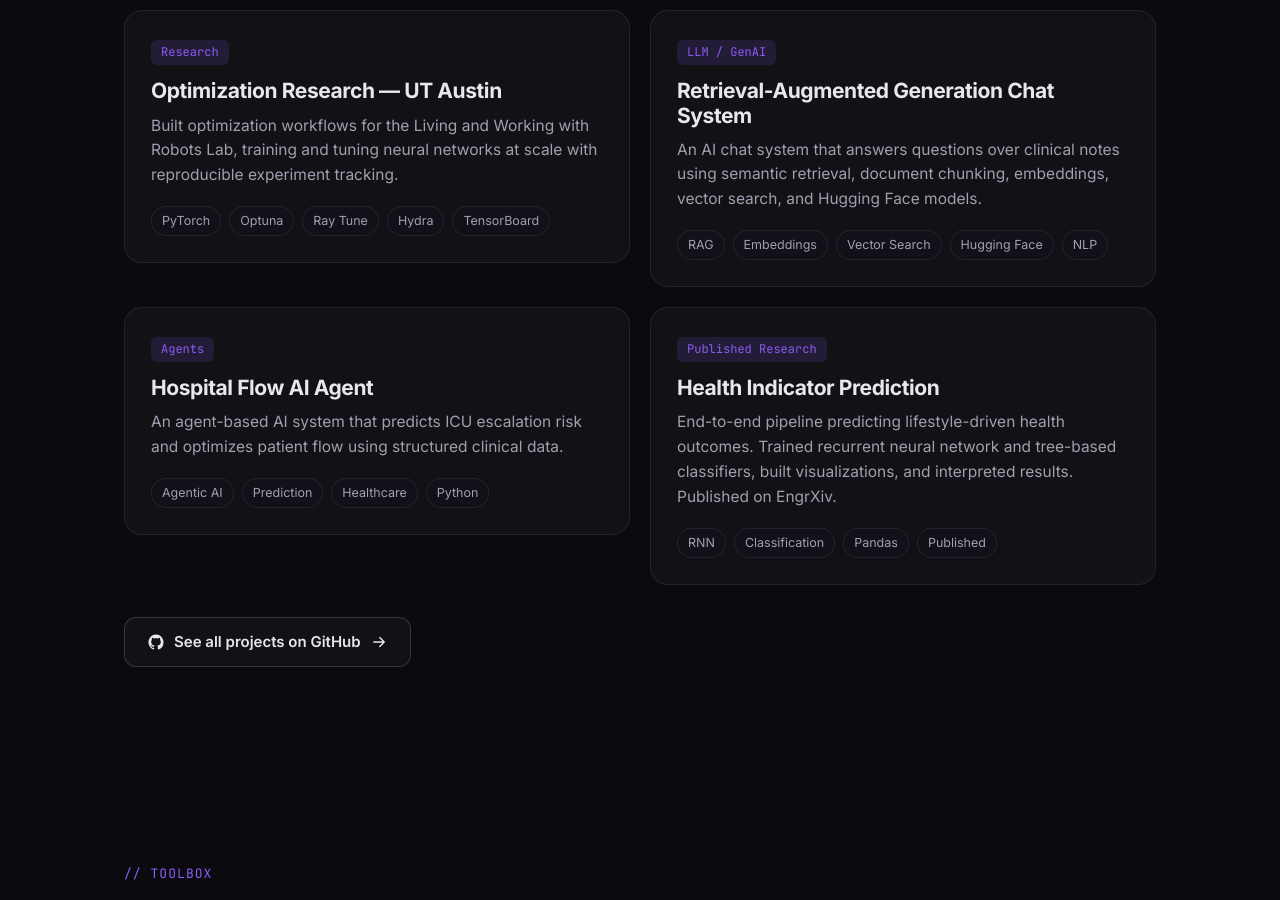
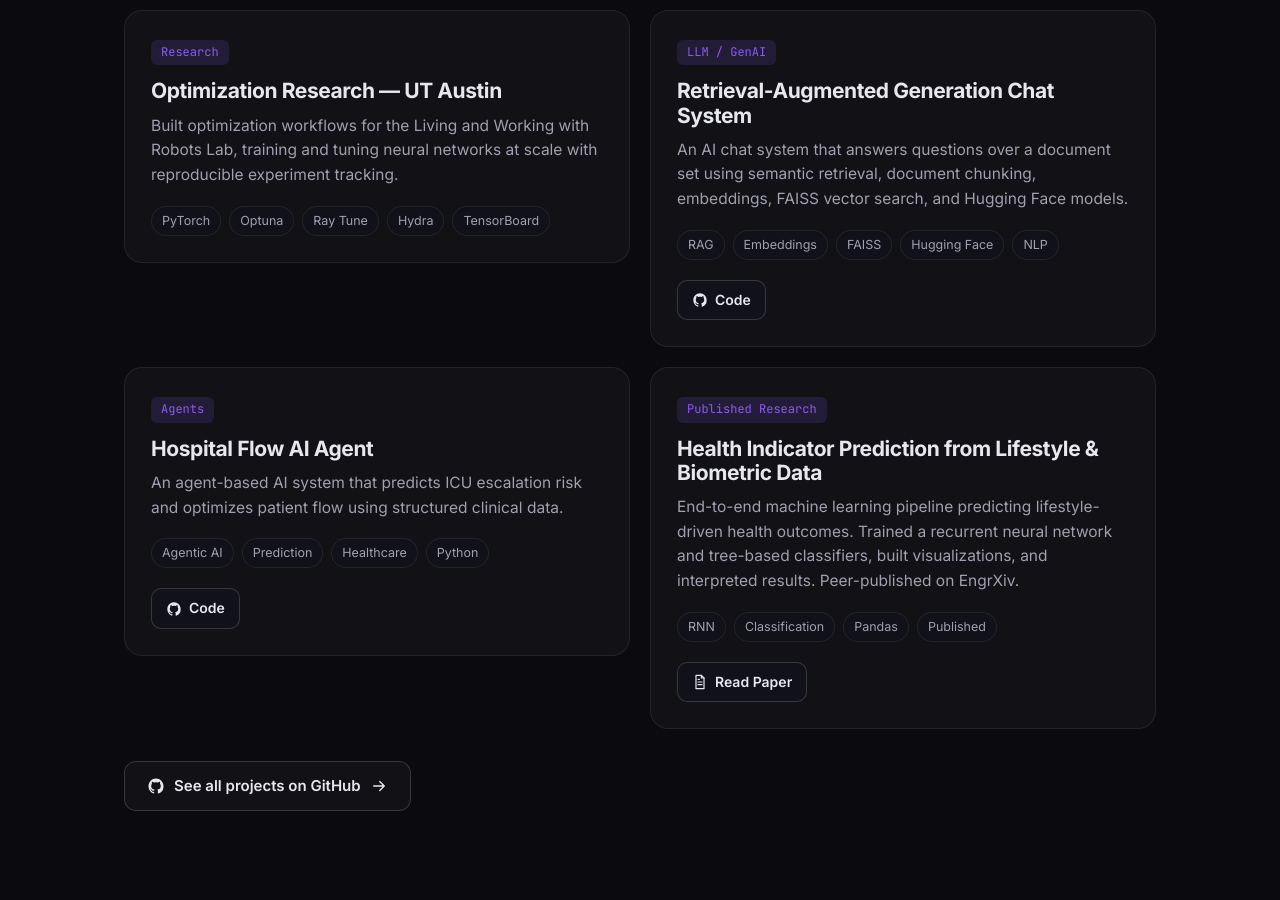
Before and after one commit to manuelapop/my-website, a React (Vite) app: page / in a window 1280 px wide. Shown: the part 1080-1980 px from the top of the page. Built offline with nearby package versions, Linux system fonts and the light colour scheme.

Commit message:
Add project links and EngrXiv publication

```diff
--- a/src/App.tsx
+++ b/src/App.tsx
@@ -16,7 +16,16 @@ import {
   DownloadIcon,
   ArrowIcon,
   SparkIcon,
+  PaperIcon,
+  ExternalIcon,
 } from './icons'
+import type { ProjectLink } from './data'
+
+function ProjectLinkIcon({ kind }: { kind?: ProjectLink['kind'] }) {
+  if (kind === 'github') return <GitHubIcon />
+  if (kind === 'paper') return <PaperIcon />
+  return <ExternalIcon />
+}
 
 function Reveal({ children, className }: { children: ReactNode; className?: string }) {
   const ref = useReveal<HTMLDivElement>()
@@ -122,6 +131,22 @@ function Projects() {
                     </span>
                   ))}
                 </div>
+                {p.links && p.links.length > 0 && (
+                  <div className="project-links">
+                    {p.links.map((l) => (
+                      <a
+                        key={l.url}
+                        className="project-link"
+                        href={l.url}
+                        target="_blank"
+                        rel="noreferrer"
+                      >
+                        <ProjectLinkIcon kind={l.kind} />
+                        {l.label}
+                      </a>
+                    ))}
+                  </div>
+                )}
               </article>
             </Reveal>
           ))}
--- a/src/data.ts
+++ b/src/data.ts
@@ -31,12 +31,19 @@ export const githubUrl = `https://github.com/${profile.github}`
 // AI Projects & Research — the centerpiece of the site
 // ---------------------------------------------------------------------------
 
+export type ProjectLink = {
+  label: string
+  url: string
+  // 'github' | 'demo' | 'paper' — used to pick an icon
+  kind?: 'github' | 'demo' | 'paper'
+}
+
 export type Project = {
   title: string
   blurb: string
   tags: string[]
   highlight?: string
-  link?: string
+  links?: ProjectLink[]
 }
 
 export const aiProjects: Project[] = [
@@ -50,9 +57,10 @@ export const aiProjects: Project[] = [
   {
     title: 'Retrieval-Augmented Generation Chat System',
     blurb:
-      'An AI chat system that answers questions over clinical notes using semantic retrieval, document chunking, embeddings, vector search, and Hugging Face models.',
-    tags: ['RAG', 'Embeddings', 'Vector Search', 'Hugging Face', 'NLP'],
+      'An AI chat system that answers questions over a document set using semantic retrieval, document chunking, embeddings, FAISS vector search, and Hugging Face models.',
+    tags: ['RAG', 'Embeddings', 'FAISS', 'Hugging Face', 'NLP'],
     highlight: 'LLM / GenAI',
+    links: [{ label: 'Code', url: 'https://github.com/manuelapop/RAG-chat', kind: 'github' }],
   },
   {
     title: 'Hospital Flow AI Agent',
@@ -60,13 +68,19 @@ export const aiProjects: Project[] = [
       'An agent-based AI system that predicts ICU escalation risk and optimizes patient flow using structured clinical data.',
     tags: ['Agentic AI', 'Prediction', 'Healthcare', 'Python'],
     highlight: 'Agents',
+    links: [
+      { label: 'Code', url: 'https://github.com/manuelapop/hospital-flow-agent', kind: 'github' },
+    ],
   },
   {
-    title: 'Health Indicator Prediction',
+    title: 'Health Indicator Prediction from Lifestyle & Biometric Data',
     blurb:
-      'End-to-end pipeline predicting lifestyle-driven health outcomes. Trained recurrent neural network and tree-based classifiers, built visualizations, and interpreted results. Published on EngrXiv.',
+      'End-to-end machine learning pipeline predicting lifestyle-driven health outcomes. Trained a recurrent neural network and tree-based classifiers, built visualizations, and interpreted results. Peer-published on EngrXiv.',
     tags: ['RNN', 'Classification', 'Pandas', 'Published'],
     highlight: 'Published Research',
+    links: [
+      { label: 'Read Paper', url: 'https://engrxiv.org/preprint/view/6038/10000', kind: 'paper' },
+    ],
   },
 ]
 
--- a/src/icons.tsx
+++ b/src/icons.tsx
@@ -67,3 +67,18 @@ export const SparkIcon = ({ className }: P) => (
     <path d="M12 3v4m0 10v4M5 12H1m22 0h-4M6.3 6.3 8 8m8 8 1.7 1.7M6.3 17.7 8 16m8-8 1.7-1.7" />
   </svg>
 )
+
+export const PaperIcon = ({ className }: P) => (
+  <svg className={className} {...base} aria-hidden="true">
+    <path d="M6 2h8l4 4v16H6z" />
+    <path d="M14 2v4h4" />
+    <path d="M9 12h6M9 16h6M9 8h2" />
+  </svg>
+)
+
+export const ExternalIcon = ({ className }: P) => (
+  <svg className={className} {...base} aria-hidden="true">
+    <path d="M14 4h6v6m0-6L10 14" />
+    <path d="M20 14v4a2 2 0 0 1-2 2H6a2 2 0 0 1-2-2V6a2 2 0 0 1 2-2h4" />
+  </svg>
+)
--- a/src/index.css
+++ b/src/index.css
@@ -387,6 +387,32 @@ p {
   color: var(--text-dim);
   font-size: 15.5px;
 }
+.project-links {
+  display: flex;
+  flex-wrap: wrap;
+  gap: 10px;
+  margin-top: 20px;
+}
+.project-link {
+  display: inline-flex;
+  align-items: center;
+  gap: 7px;
+  font-size: 14px;
+  font-weight: 600;
+  padding: 8px 14px;
+  border-radius: 10px;
+  border: 1px solid var(--border-strong);
+  background: var(--bg-soft);
+  color: var(--text);
+  transition: border-color 0.15s ease, transform 0.15s ease, color 0.15s ease;
+}
+.project-link:hover {
+  border-color: var(--accent);
+  color: var(--accent);
+  transform: translateY(-2px);
+}
+.project-link svg { width: 16px; height: 16px; }
+
 .chips {
   display: flex;
   flex-wrap: wrap;
```
